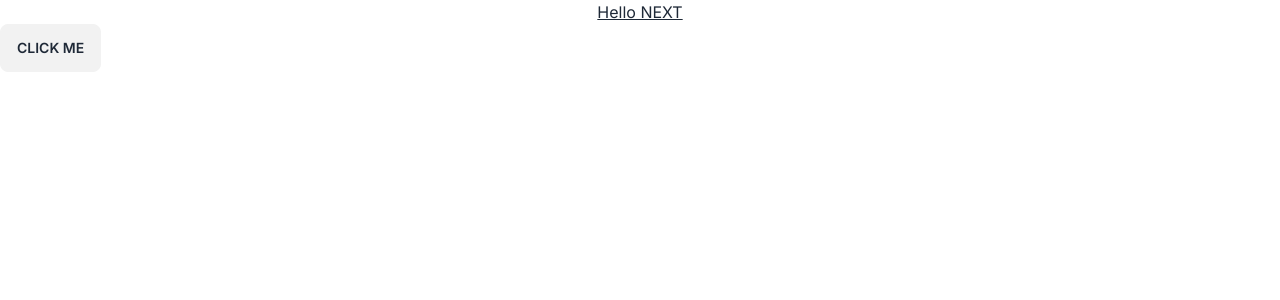
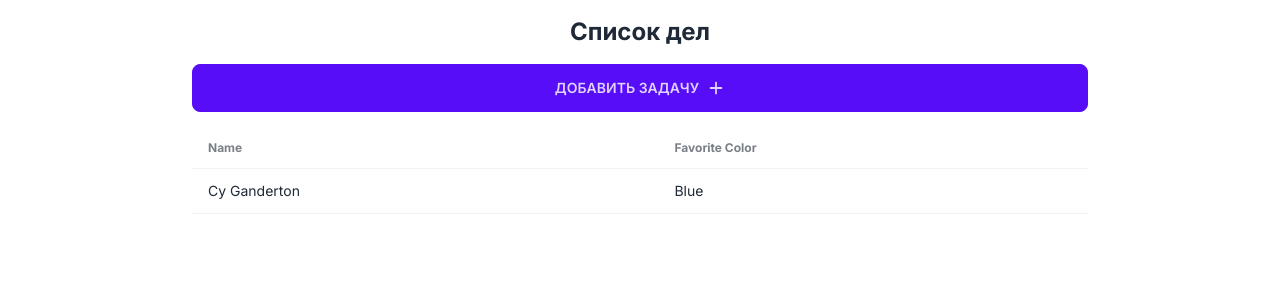
Before and after one commit to HabArt1978/todo-list_nextjs, a Next.js app: page / in a window 1280 px wide. Shown: the top 300 px of the page. Built offline with nearby package versions, Linux system fonts and the light colour scheme.

Commit message:
- добавил базовый набросок приложения

```diff
--- /dev/null
+++ b/app/components/AddTask.tsx
@@ -0,0 +1,13 @@
+import { HiPlus } from 'react-icons/hi'
+
+const AddTask = (): JSX.Element => {
+	return (
+		<div>
+			<button className="btn btn-primary w-full">
+				Добавить задачу <HiPlus size={18} />
+			</button>
+		</div>
+	)
+}
+
+export default AddTask
--- /dev/null
+++ b/app/components/TodoList.tsx
@@ -0,0 +1,24 @@
+const TodoList = (): JSX.Element => {
+	return (
+		<div className="overflow-x-auto">
+			<table className="table">
+				{/* head */}
+				<thead>
+					<tr>
+						<th>Name</th>
+						<th>Favorite Color</th>
+					</tr>
+				</thead>
+				<tbody>
+					{/* row 1 */}
+					<tr>
+						<td>Cy Ganderton</td>
+						<td>Blue</td>
+					</tr>
+				</tbody>
+			</table>
+		</div>
+	)
+}
+
+export default TodoList
--- a/app/layout.tsx
+++ b/app/layout.tsx
@@ -5,8 +5,8 @@ import { Inter } from 'next/font/google'
 const inter = Inter({ subsets: ['latin'] })
 
 export const metadata: Metadata = {
-	title: 'Create Next App',
-	description: 'Generated by create next app',
+	title: 'Список дел',
+	description: 'Учебный проект Next.js, tailwindcss, daisyuiUi',
 }
 
 export default function RootLayout({
@@ -15,7 +15,7 @@ export default function RootLayout({
 	children: React.ReactNode
 }): JSX.Element {
 	return (
-		<html lang="en">
+		<html lang="ru">
 			<body className={inter.className}>{children}</body>
 		</html>
 	)
--- a/app/page.tsx
+++ b/app/page.tsx
@@ -1,8 +1,14 @@
+import AddTask from './components/AddTask'
+import TodoList from './components/TodoList'
+
 export default function Home(): JSX.Element {
 	return (
-		<main>
-			<h1 className="text-center underline">Hello NEXT</h1>
-			<button className="btn">Click Me</button>
+		<main className="max-w-4xl mx-auto mt-4">
+			<div className="text-center my-4 flex flex-col gap-4">
+				<h1 className="text-2xl font-bold">Cписок дел</h1>
+				<AddTask />
+			</div>
+			<TodoList />
 		</main>
 	)
 }
--- a/package.json
+++ b/package.json
@@ -23,6 +23,7 @@
 		"postcss": "8.4.29",
 		"react": "18.2.0",
 		"react-dom": "18.2.0",
+		"react-icons": "^4.11.0",
 		"tailwindcss": "3.3.3"
 	},
 	"devDependencies": {
```
Also changed, not shown: 1 other file (tests, documents, lock files or other folders).
